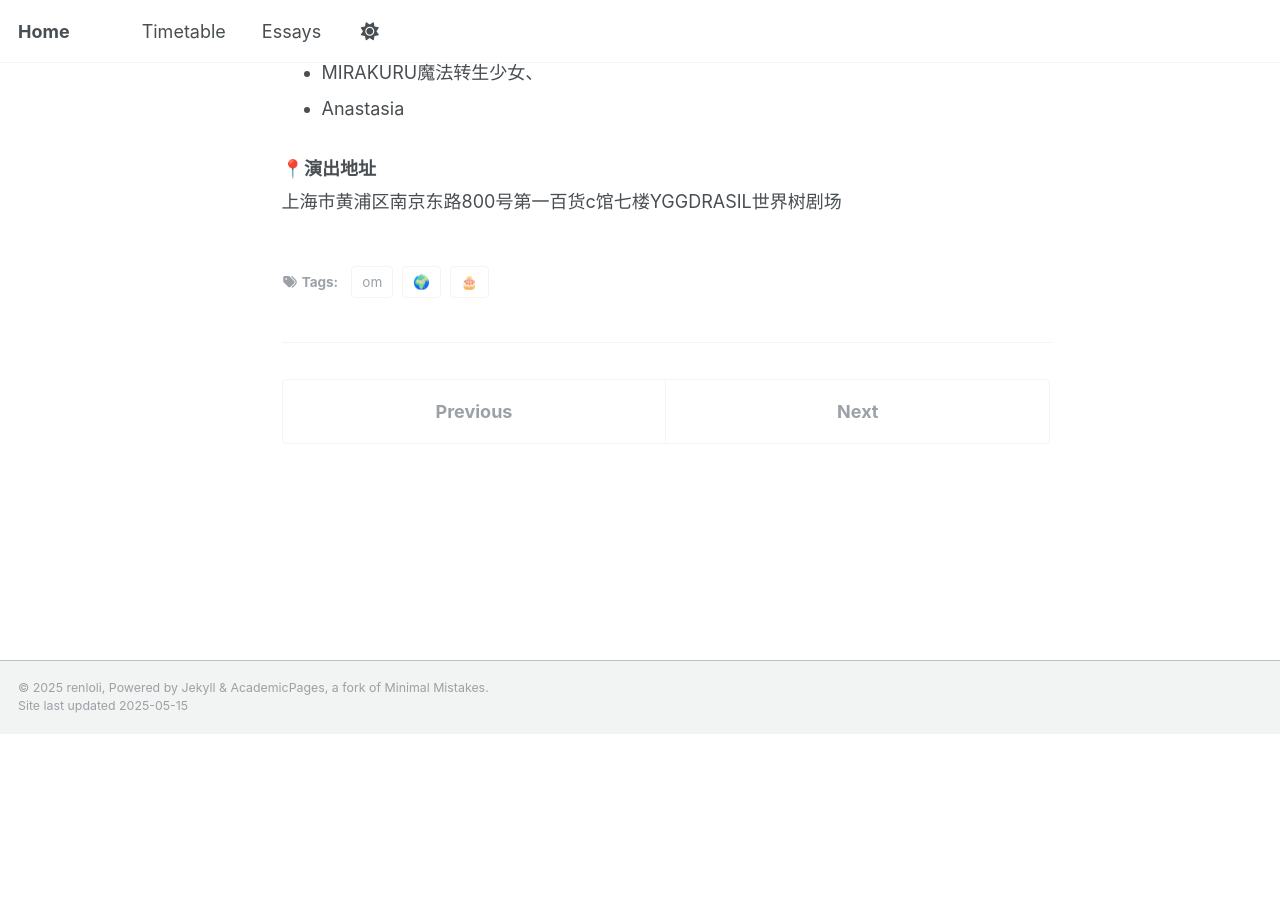
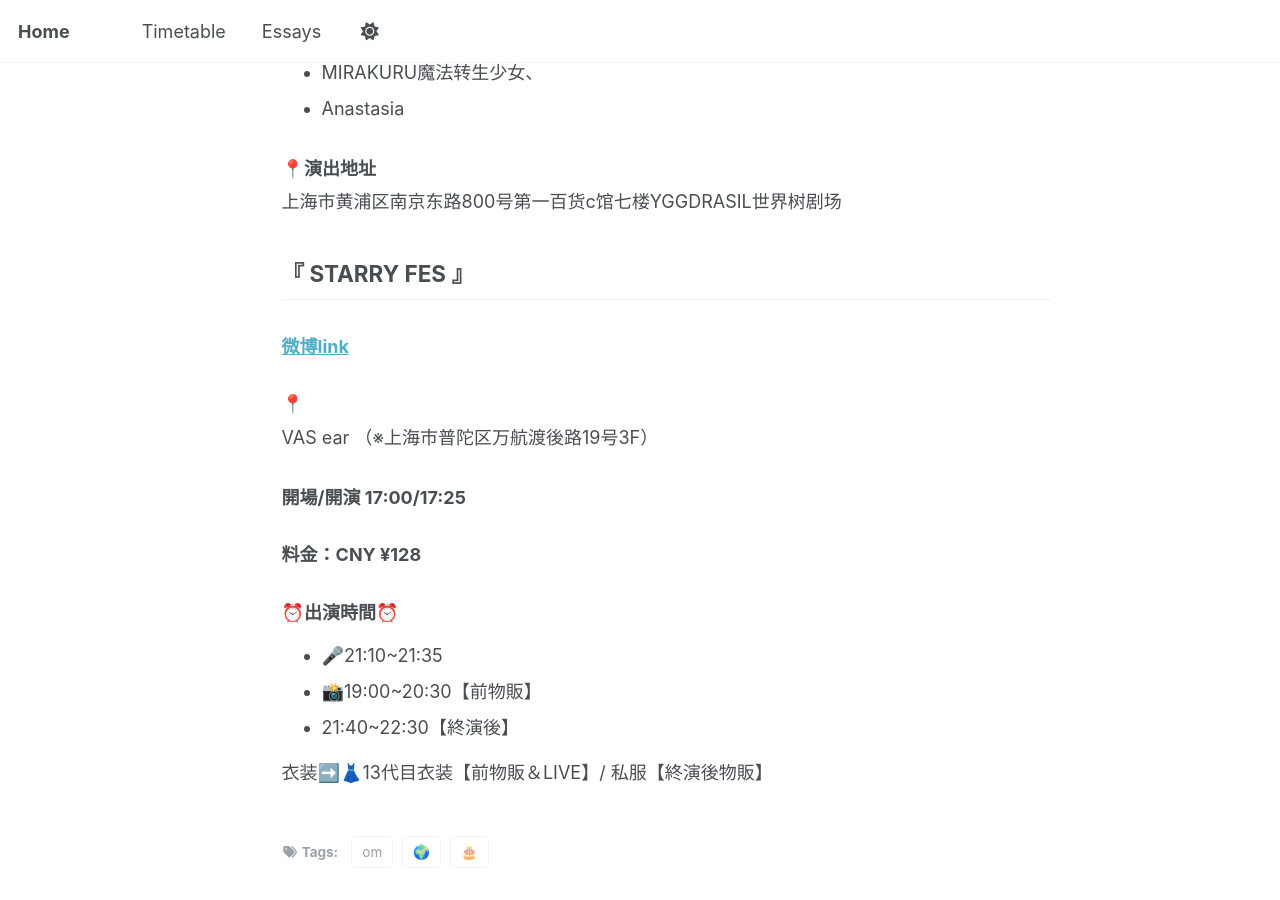
Before and after one commit to renloli/renloli.github.io, a Jekyll site: the page built from _timetable/2025/05/18.md, in a window 1280 px wide and 900 px high, scrolled down 3989 px. Built offline with Jekyll 4.4.1, drawn with Linux system fonts in a browser that asks for light colours; before the commit the page ends 4723 px from its top, so only the background shows below that; some of the changed text lies outside the part shown.

Commit message:
Update 20250518.

```diff
--- a/_timetable/2025/05/18.md
+++ b/_timetable/2025/05/18.md
@@ -1,5 +1,5 @@
 ---
-title: "薛狗om, UFO, 魔境, 真实"
+title: "薛狗om, UFO, 魔境, 真实, Starry"
 collection: timetable
 date: 2025-05-18
 layout: single
@@ -132,3 +132,22 @@
 
 ### 📍演出地址
 上海市黄浦区南京东路800号第一百货c馆七楼YGGDRASIL世界树剧场
+
+## 『 STARRY FES 』
+
+### [微博link](https://weibo.com/7931283553/PrWKrmwY3?pagetype=profilefeed)
+
+### 📍
+
+VAS ear （※上海市普陀区万航渡後路19号3F）
+
+### 開場/開演 17:00/17:25
+
+### 料金：CNY ¥128
+
+### ⏰出演時間⏰
+- 🎤21:10~21:35
+- 📸19:00~20:30【前物販】
+-  21:40~22:30【終演後】
+
+衣装➡️👗13代目衣装【前物販＆LIVE】/ 私服【終演後物販】
```
Also changed, not shown: _timetable/2025/05/images/18_5.jpg (added).
